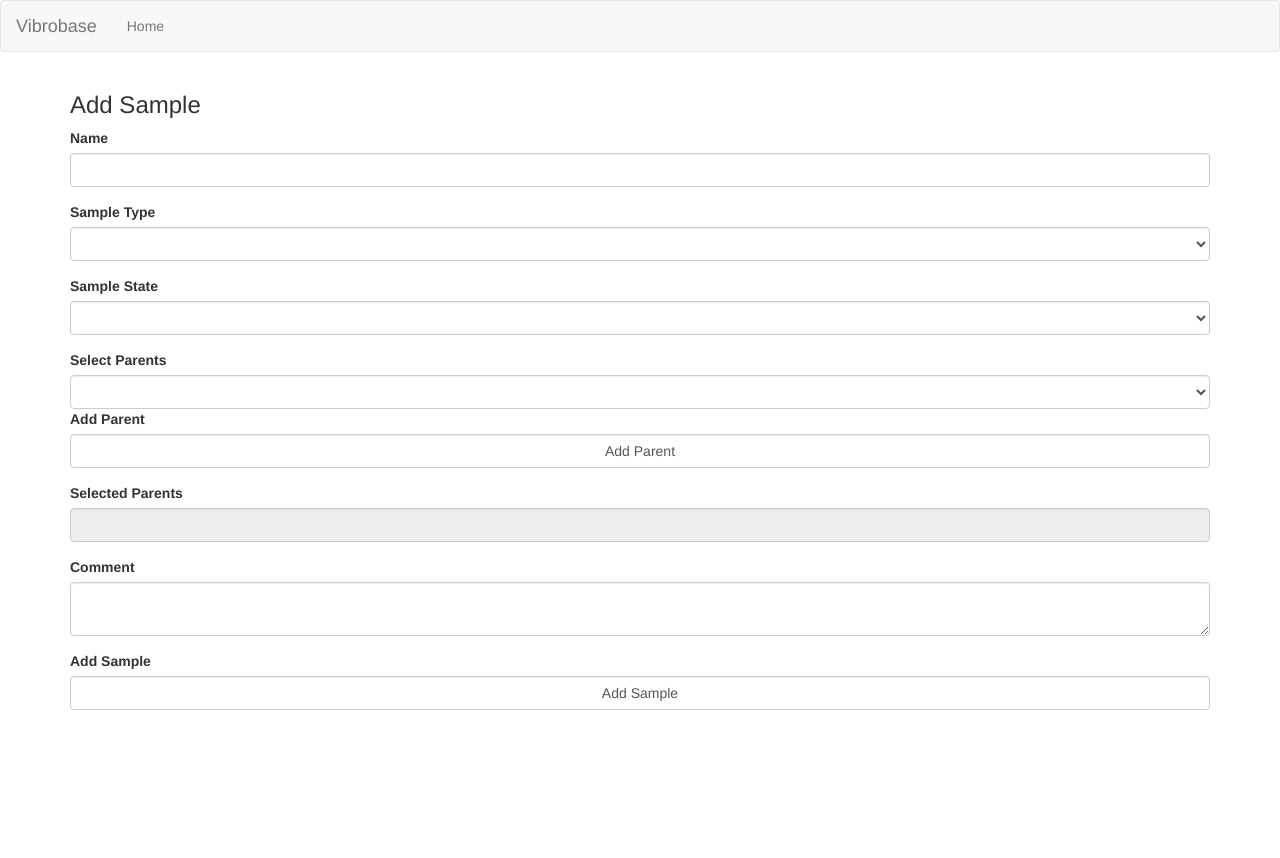
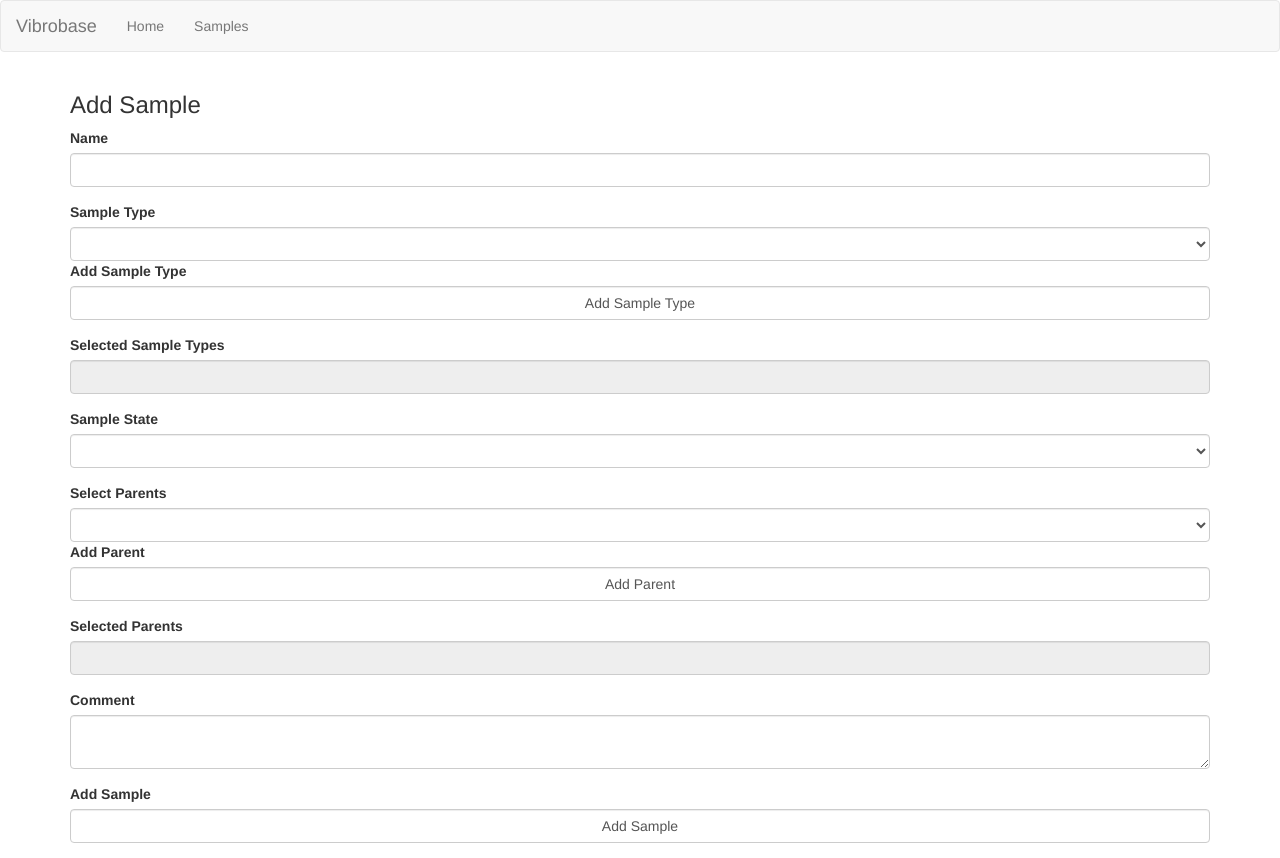
Before and after one commit to prikulkarni/new, a Flask app: page /add_sample in a window 1280 px wide. Before the commit the page ends 710 px from the top, so only its background shows below. Run offline with Flask 2, Linux system fonts and the light colour scheme; data that the repository does not hold is empty; some libraries are stand-ins or nearby versions.

Commit message:
design and multiple sample type

```diff
--- a/app.py
+++ b/app.py
@@ -9,7 +9,7 @@ from functools import wraps
 import vibrobase as vb
 from vibrobase import db_core
 from vibrobase.db_core import DB_COM, Base, Sample, Sample_Type, Sample_State
-
+from markupsafe import Markup
 import json
 import plotly
 import pandas as pd
@@ -71,13 +71,16 @@ def get_parents():
 #Add Sample Form Class
 class AddSampleForm(Form):
     samplename = StringField('Name', [validators.Length(min=1, max=20)])
-    typename = QuerySelectField ('Sample Type', [validators.Required()], query_factory = get_sample_types, get_label = 'typename' )
+    typename = QuerySelectField ('Sample Type', query_factory = get_sample_types, get_label = 'typename' )
+    add_sample_type = SubmitField ('Add Sample Type')
+    sample_types = ReadOnlyTextField ('Selected Sample Types')
     statename = QuerySelectField ('Sample State', [validators.Required()], query_factory = get_sample_states, get_label = 'statename' )
     select_parents = QuerySelectField ('Select Parents', allow_blank = True, query_factory = get_parents, get_label = 'samplename' )
     add_parent = SubmitField ('Add Parent')
     parents = ReadOnlyTextField ('Selected Parents')
     comment = TextAreaField('Comment')
-    add_sample = SubmitField ('Add Sample')
+    add_sample_value = Markup('Add Sample')
+    add_sample = SubmitField (add_sample_value)
 
 @app.route('/add_sample', methods=['GET', 'POST'])
 def add_sample():
@@ -88,23 +91,37 @@ def add_sample():
     if request.method == 'POST' and form.validate():
         if form.add_sample.data:
             samplename      = request.form['samplename'],
-            sample_types    = request.form['typename'],
-            sample_states   = request.form['statename'],
+            sample_types    = request.form['sample_types'],
+            sample_state   = request.form['statename'],
             parents         = request.form['parents'],
             comment         = request.form['comment'],
             user            = 'Default'
-            samp = Sample (user, samplename, comment, sample_types, sample_states)
+            samp = Sample (user, samplename, comment, sample_types, sample_state)
             session.add(samp)
             session.commit()
 
             flash('Sample Added','success')
         elif form.add_parent.data:
-            selected_parent = form.select_parents.raw_data
-            if form.parents.data:
-                previous_parents = form.parents.raw_data
-                appended_data = previous_parents.append(selected_parent)
+            selected_parent = form.select_parents.data
+            parents = [form.parents.raw_data]
+            appended_parents = [parents + selected_parent]
+            form.parents.raw_data = appended_parents
+            # if parents != []:
+            #     previous_parents = parents
+            #     appended_parents = previous_parents.append(selected_parent)
+            #     form.parents.data = appended_parents
+            # else:
+            #     form.parents.data = selected_parent
+
+        elif form.add_sample_type.data:
+            selected_type = form.typename.data
+            sample_types = form.sample_types.raw_data
+            if sample_types == ['']:
+                form.sample_types.data = selected_type
             else:
-                form.parents.data = selected_parent
+                previous_types = sample_types
+                appended_types = previous_types.append(selected_type)
+                form.sample_types.data = appended_types
 
     return render_template('add_sample.html', form=form)
 
--- a/templates/add_sample.html
+++ b/templates/add_sample.html
@@ -9,6 +9,10 @@
   </div>
   <div class = "form-group">
     {{render_field(form.typename, class_="form-control")}}
+    {{render_field(form.add_sample_type, class_="form-control")}}
+  </div>
+  <div class = "form-group">
+    {{render_field(form.sample_types, class_="form-control")}}
   </div>
   <div class = "form-group">
     {{render_field(form.statename, class_="form-control")}}
--- a/templates/browse_samples.html
+++ b/templates/browse_samples.html
@@ -8,5 +8,6 @@
       <li class = "list-group-item">{{sample.samplename}}</a></li>
     {% endfor %}
   </ul>
+  <a href="/add_sample" class="btn btn-primary btn-lg">Add new sample</a>
 </div>
 {% endblock %}
--- a/templates/includes/_navbar.html
+++ b/templates/includes/_navbar.html
@@ -4,11 +4,13 @@
       <div class="navbar-header">
           <a class="navbar-brand" href="#">Vibrobase</a>
       </div>
-      <div id="navbar">
+      <div id="navbar" class="navbar-collapse collapse">
         <ul class="nav navbar-nav">
           <li>
             <a class="nav-link" href="/">Home</a>
-
+          </li>
+          <li>
+            <a class="nav-link" href="/browse_samples">Samples</a>
           </li>
         </ul>
       </div>
--- a/templates/index.html
+++ b/templates/index.html
@@ -3,6 +3,5 @@
 {% block body %}
 <div class = "jumbotron text-center">
   <h3> Vibrosonic </h3>
-  <a href="/browse_samples" class="btn btn-primary btn-lg">Sample List</a>
 </div>
 {% endblock %}
--- a/templates/layout.html
+++ b/templates/layout.html
@@ -16,5 +16,7 @@
     <script type="text/javascript">
     CKEDITOR.replace('editor')
     </script>
+    <!-- jQuery (necessary for Bootstrap's JavaScript plugins) -->
+    <script src="https://ajax.googleapis.com/ajax/libs/jquery/3.3.1/jquery.min.js"></script>
   </body>
 </html>
```
